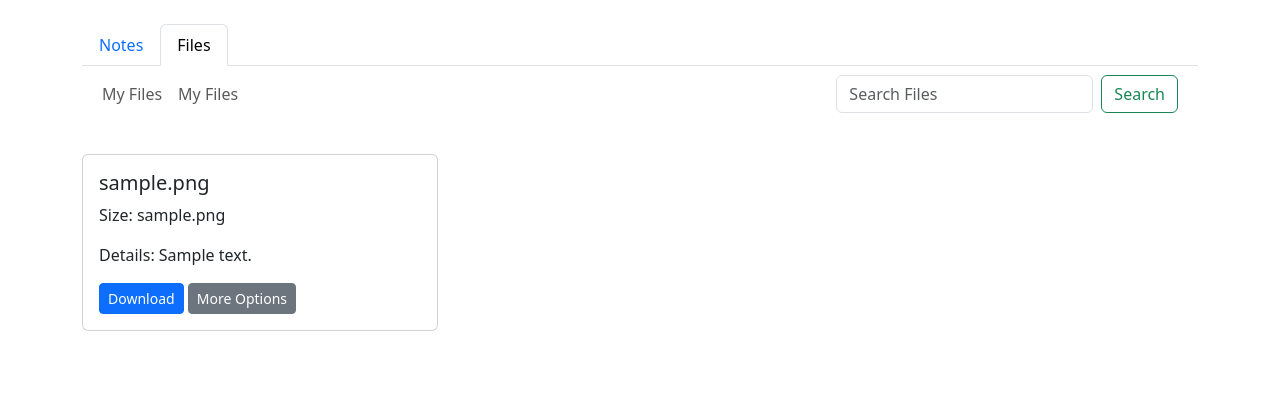
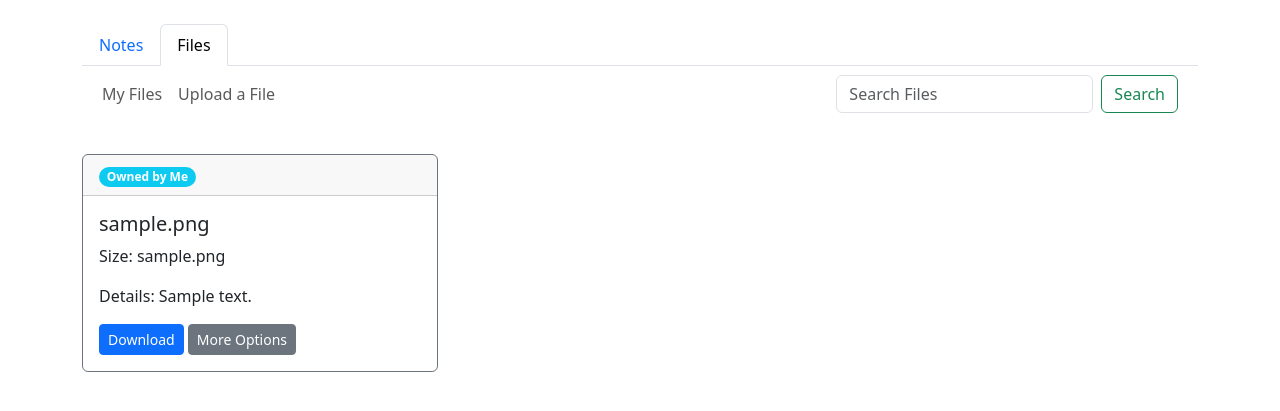
Before and after one commit to Willmo103/Flask-Notes-API-Docker, a Flask app: page / in a window 1280 px wide, after a click on "Files". Shown: the part 57-468 px from the top of the page. Run offline with Flask 3, Linux system fonts and the light colour scheme; a user stored in the database is signed in; tables that the repository leaves empty hold one stand-in row (values such as "Sample post"); parts of the project's set-up code (start-up, migrations or seed data) failed here and were passed over; some libraries are stand-ins or nearby versions.

Commit message:
fixed modal and added badges

```diff
--- a/app/models/note.py
+++ b/app/models/note.py
@@ -58,7 +58,8 @@ class Note(db.Model):
                 note
                 for note in Note.query.filter(
                     or_(
-                        Note.content.contains(search_term), Note.title.contains(search_term)
+                        Note.content.contains(search_term),
+                        Note.title.contains(search_term),
                     )
                 ).all()
                 if note.is_viewable_by_user(user_id)
--- a/app/routes/files.py
+++ b/app/routes/files.py
@@ -69,7 +69,9 @@ def upload_file() -> str | Response:
 @login_required
 def get_user_files() -> Response:
     files = File.get_all_user_files(current_user.id)
-    return render_template("file_search_results.html", files=files, user=current_user, my_files=True)
+    return render_template(
+        "file_search_results.html", files=files, user=current_user, my_files=True
+    )
 
 
 @endpoint.route("/file/<int:file_id>/edit", methods=["GET", "POST"])
@@ -161,7 +163,7 @@ def search_files() -> Response:
         except AttributeError:
             id = None
         files = File.search(search_term, id)
-        if len(files) == 0 :
+        if len(files) == 0:
             files = None
         return render_template(
             "file_search_results.html",
--- a/app/routes/notes.py
+++ b/app/routes/notes.py
@@ -64,7 +64,9 @@ def delete_note(note_id) -> Response:
 @login_required
 def get_user_notes() -> Response:
     notes = Note.get_user_notes(current_user.id)
-    return render_template("note_search_results.html", notes=notes, user=current_user, my_notes=True)
+    return render_template(
+        "note_search_results.html", notes=notes, user=current_user, my_notes=True
+    )
 
 
 @endpoint.route("/note/search", methods=["GET", "POST"])
@@ -76,7 +78,7 @@ def search_notes() -> Response:
         except AttributeError:
             id = None
         notes = Note.search(search_term, id)
-        if len(notes) == 0 :
+        if len(notes) == 0:
             notes = None
         return render_template(
             "note_search_results.html",
--- a/app/templates/base.html
+++ b/app/templates/base.html
@@ -46,6 +46,20 @@
                     </li>
                     {% endif %}
                 </ul>
+                <!-- <li class="nav-item">
+                                                            <a class="nav-link" href="{{ url_for('routes.add_note') }}">New Note</a>
+                                                        </li>
+                                                        <li class="nav-item">
+                                                            <a class="nav-link" data-bs-toggle="modal" data-bs-target="#addBookmarkOrGroupModal" href="#">
+                                                                Add Bookmark or Group
+                                                            </a>
+                                                        </li>
+                                                        <li>
+                                                            <a type="nav-link" class="nav-link" data-bs-toggle="modal" data-bs-target="#fileUploadModal"
+                                                                href="">
+                                                                Upload a File
+                                                            </a>
+                                                        </li> -->
             </div>
         </div>
     </nav>
@@ -68,7 +82,7 @@
         <div class="modal-dialog modal-lg">
             <div class="modal-content">
                 <div class="modal-header">
-                    <h5 class="modal-title" id="fileUploadModalLabel">Upload a File</h5>
+                    <h5 class="modal-title" id="fileUploadModalLabel">Upload File</h5>
                     <button type="button" class="btn-close" data-bs-dismiss="modal" aria-label="Close"></button>
                 </div>
                 <div class="modal-body">
@@ -76,16 +90,19 @@
                         id="fileUploadForm">
                         {{ upload_form.hidden_tag() }}
                         <div class="row">
+                            <div class="col-md-12">
+                                {{ upload_form.file.label(class="form-label d-lg-none d-xl-none d-md-block") }}
+                                {{ upload_form.file(class="form-control d-lg-none d-xl-none d-md-block") }}
+                            </div>
                             <div class="col-lg-12">
-                                {{ upload_form.file.label(class="form-label d-none d-md-block") }}
-                                {{ upload_form.file(class="form-control d-none d-md-block") }}
-                                {{ upload_form.file_dz.label(class="form-label") }}
-                                <div id="dropZone" class="border rounded p-2 dropzone">
+                                {{ upload_form.file_dz.label(class="form-label d-md-none d-sm-none d-lg-block d-none")
+                                }}
+                                <div id="dropZone"
+                                    class="border rounded p-2 dropzone d-md-none d-sm-none d-none d-lg-block">
                                     {{ upload_form.file_dz() }}
-                                    Drag and drop a file here
                                 </div>
                             </div>
-                            <div class="col-md-5">
+                            <div class="col-12">
                                 <div class="mb-3">
                                     {{ upload_form.details.label(class="form-label") }}
                                     {{ upload_form.details(class="form-control") }}
--- a/app/templates/file_card.html
+++ b/app/templates/file_card.html
@@ -1,10 +1,18 @@
 <!-- file_card.html -->
 <div class="row-md-2">
-    <div class="card my-2">
+    <div class="card border-secondary my-2">
+        <div class="card-header">
+            {% if file.private %}
+            <span class="badge rounded-pill bg-secondary">Private</span>
+            {% endif %}
+            {% if file.user_id == current_user.id %}
+            <span class="badge rounded-pill bg-info">Owned by Me</span>
+            {% endif %}
+            {% if file.is_anonymous() %}
+            <span class="badge rounded-pill bg-warning text-dark">Anonymous</span>
+            {% endif %}
+        </div>
         <div class="card-body">
-            {% if file.private %}
-            <span class="badge bg-secondary">Private</span>
-            {% endif %}
             <h5 class="card-title">{{ file.file_name }}</h5>
             <div class="card-text">
                 <p>Size: {{ file.file_size }}</p>
--- a/app/templates/index.html
+++ b/app/templates/index.html
@@ -63,9 +63,10 @@
                                 {% endif %}
                                 <ul class="navbar-nav me-auto mb-2 mb-md-0">
                                     <li>
-                                        <a class="nav-link"
-                                            href="{{ url_for('routes.get_user_files', user_id=current_user.id) }}">My
-                                            Files</a>
+                                        <a type="nav-link" class="nav-link" data-bs-toggle="modal"
+                                            data-bs-target="#fileUploadModal" href="">
+                                            Upload a File
+                                        </a>
                                     </li>
                                 </ul>
                                 <form class="d-flex me-2" action="{{ url_for('routes.search_files') }}" method="POST">
--- a/app/templates/note_card.html
+++ b/app/templates/note_card.html
@@ -1,10 +1,18 @@
 <!-- note_card.html -->
 <div class="row-md-2">
-    <div class="card my-2">
+    <div class="card  my-2">
+        <div class="card-header">
+            {% if note.private %}
+            <span class="badge rounded-pill bg-danger">Private</span>
+            {% endif %}
+            {% if note.user_id == current_user.id %}
+            <span class="badge rounded-pill bg-info">Owned by Me</span>
+            {% endif %}
+            {% if note.is_anonymous() %}
+            <span class="badge rounded-pill bg-warning text-dark">Anonymous</span>
+            {% endif %}
+        </div>
         <div class="card-body">
-            {% if note.private %}
-            <span class="badge bg-secondary">Private</span>
-            {% endif %}
             <h5 class="card-title">{{ note.title }}</h5>
             <p class="card-text">{{ note.content | markdown | striptags | truncate(100, True) }}</p>
             <button type="button" class="btn btn-primary btn-sm" data-bs-toggle="modal"
@@ -12,6 +20,7 @@
         </div>
     </div>
 </div>
+
 
 <!-- Note Modal -->
 <div class="modal fade" id="noteModal{{ note.id }}" tabindex="-1" aria-labelledby="noteModalLabel{{ note.id }}"
```
